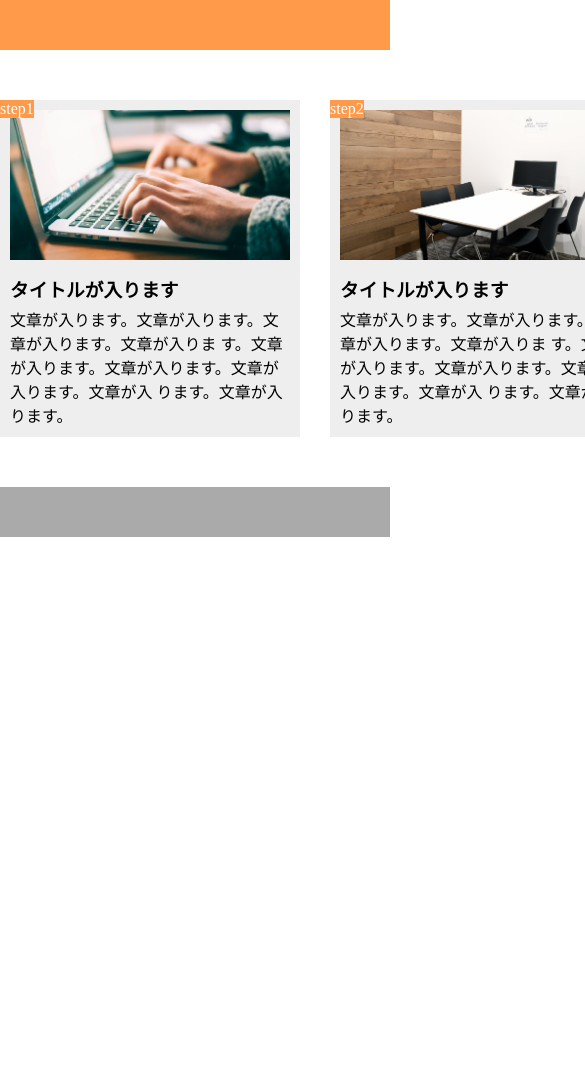
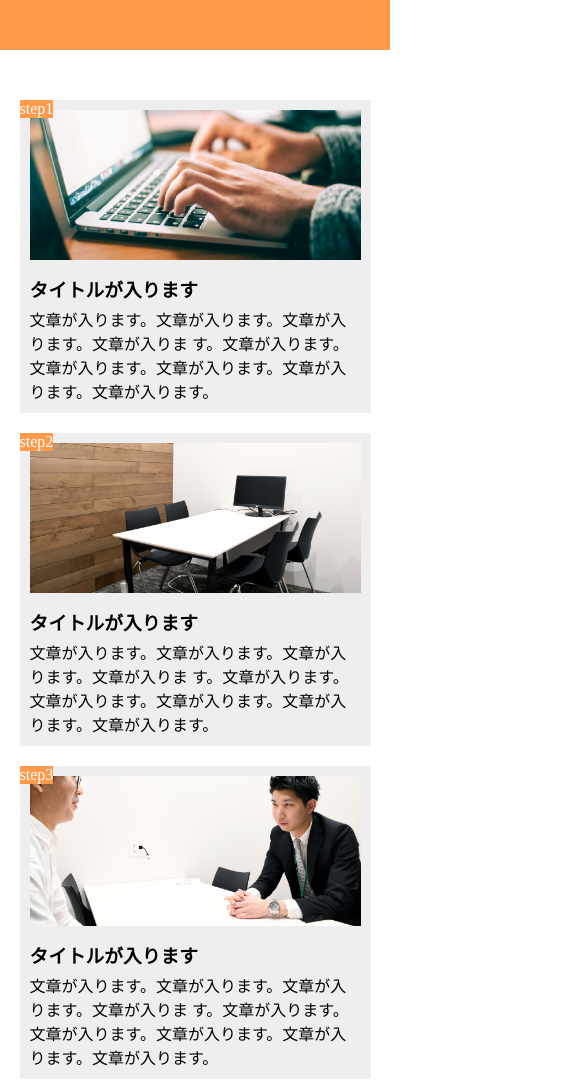
Before and after one commit to 95rm/html-kadai1-10, a plain HTML site: page index.html in a window 390 px wide. Shown: the top 1082 px of the page, 585 px wide, since content can reach past the window. Before the commit the page ends 844 px from the top, so only its background shows below. Drawn offline with Linux system fonts and the light colour scheme.

Commit message:
[Finish]1-10

```diff
--- a/index.css
+++ b/index.css
@@ -64,3 +64,22 @@ footer{
   height: 50px;
   background-color: #aaa;
 }
+
+@media screen and (max-width: 768px){
+  main{
+    width: 100%;
+    flex-direction: column;
+    align-items: center;
+  }
+
+  .step-box{
+    width: 90%;
+    margin-right: 0;
+    margin-bottom: 20px;
+  }
+
+  .step-box:last-child{
+    margin-bottom: 0;
+  }
+
+}
--- a/index.html
+++ b/index.html
@@ -2,6 +2,7 @@
 <html lang="ja">
   <head>
     <meta charset="UTF-8">
+    <meta name="viewport" content="width=device,initial-scale=1.0">
     <link rel="stylesheet" href="index.css" />
     <title>課題問題</title>
   </head>
```
